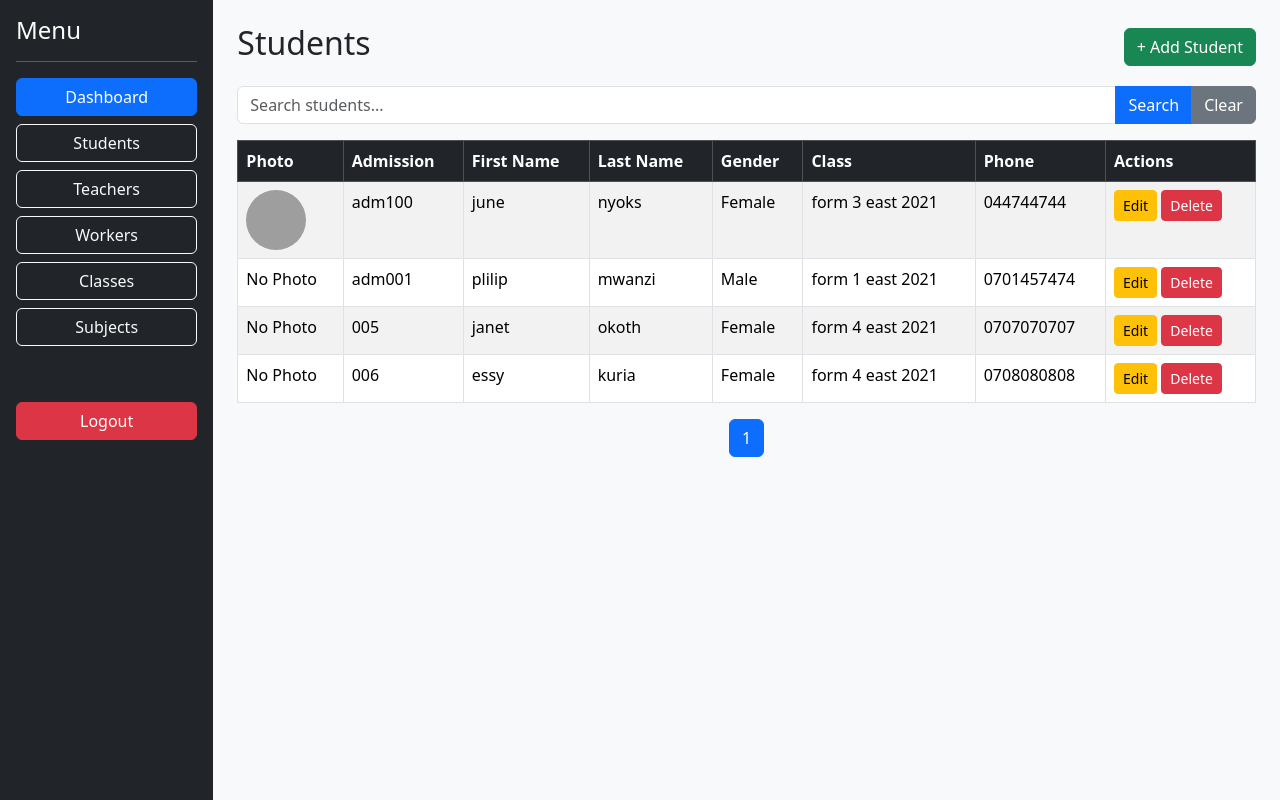
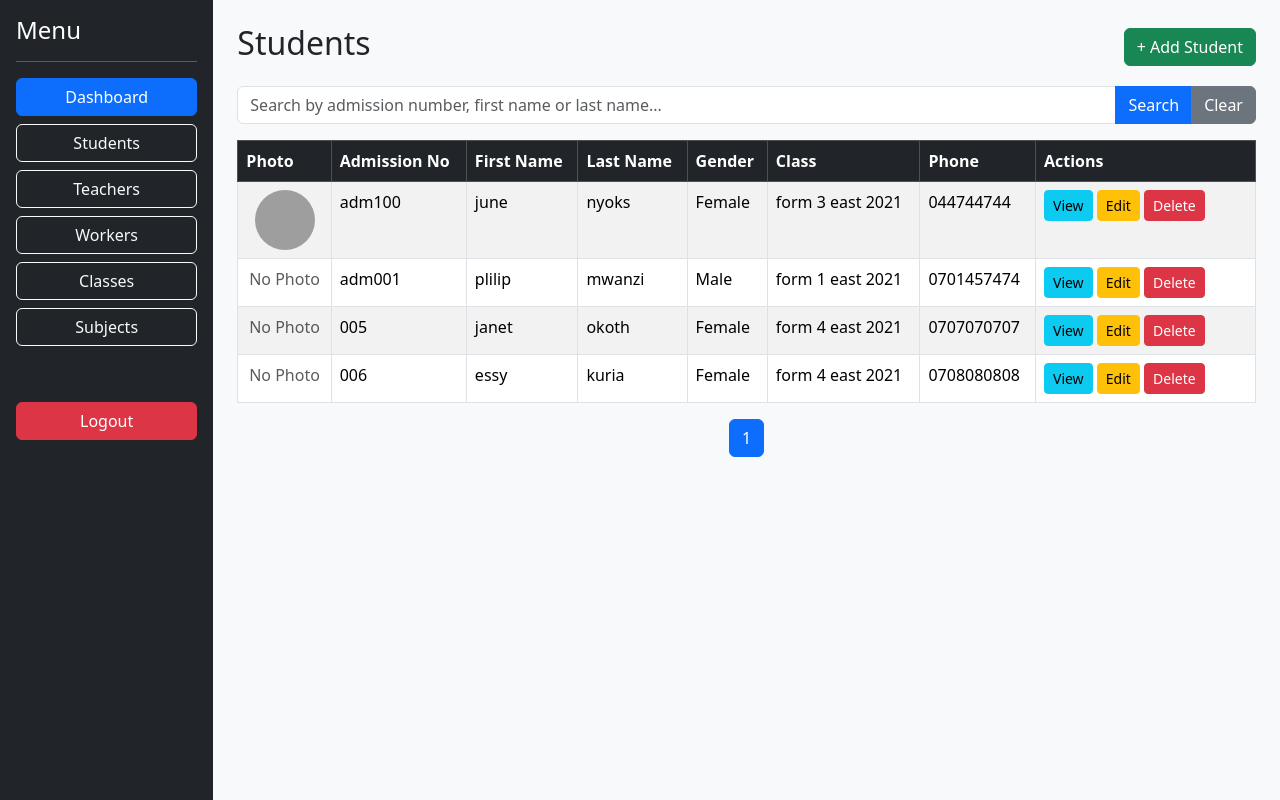
Before and after one commit to iasc12/SCHOOLMANAGEMENTSYSTEM, a Django app: page /students/ in a window 1280 px wide. Shown: the part 56-856 px from the top of the page. Run offline with Django 5.2, Linux system fonts and the light colour scheme; data comes from the database, SQL or seed files in the repository; grey boxes are pictures that could not be loaded.

Commit message:
add student  profile page

```diff
--- a/students/urls.py
+++ b/students/urls.py
@@ -6,4 +6,5 @@ urlpatterns = [
     path("add/", views.add_student, name="add_student"),
     path("edit/<int:pk>/", views.edit_student, name="edit_student"),
     path("delete/<int:pk>/", views.delete_student, name="delete_student"),
+    path("detail/<int:pk>/", views.student_detail, name="student_detail"),
 ]
--- a/students/views.py
+++ b/students/views.py
@@ -118,3 +118,18 @@ def delete_student(request, pk):
             "student": student,
         },
     )
+
+    # ==========================
+# STUDENT DETAIL
+# ==========================
+def student_detail(request, pk):
+
+    student = get_object_or_404(Student, pk=pk)
+
+    return render(
+        request,
+        "students/student_detail.html",
+        {
+            "student": student,
+        },
+    )
--- a/templates/students/student_list.html
+++ b/templates/students/student_list.html
@@ -1,6 +1,8 @@
 {% extends "base.html" %}
 
-{% block title %}Students{% endblock %}
+{% block title %}
+Students
+{% endblock %}
 
 {% block content %}
 
@@ -22,11 +24,11 @@
             type="text"
             name="search"
             class="form-control"
-            placeholder="Search students..."
+            placeholder="Search by admission number, first name or last name..."
             value="{{ search }}"
         >
 
-        <button class="btn btn-primary">
+        <button class="btn btn-primary" type="submit">
             Search
         </button>
 
@@ -38,21 +40,19 @@
 
 </form>
 
-<table class="table table-bordered table-striped">
+<table class="table table-bordered table-striped table-hover">
 
     <thead class="table-dark">
 
         <tr>
-
             <th>Photo</th>
-            <th>Admission</th>
+            <th>Admission No</th>
             <th>First Name</th>
             <th>Last Name</th>
             <th>Gender</th>
             <th>Class</th>
             <th>Phone</th>
-            <th>Actions</th>
-
+            <th width="220">Actions</th>
         </tr>
 
     </thead>
@@ -63,31 +63,44 @@
 
         <tr>
 
-            <td>
+            <td class="text-center">
 
                 {% if student.photo %}
 
                     <img src="{{ student.photo.url }}"
                          width="60"
                          height="60"
-                         style="border-radius:50%; object-fit:cover;">
+                         class="rounded-circle"
+                         style="object-fit: cover;">
 
                 {% else %}
 
+                    <span class="text-muted">
                         No Photo
+                    </span>
 
                 {% endif %}
 
             </td>
 
             <td>{{ student.admission_number }}</td>
+
             <td>{{ student.first_name }}</td>
+
             <td>{{ student.last_name }}</td>
+
             <td>{{ student.gender }}</td>
+
             <td>{{ student.school_class }}</td>
+
             <td>{{ student.phone_number }}</td>
 
             <td>
+
+                <a href="{% url 'student_detail' student.id %}"
+                   class="btn btn-info btn-sm">
+                    View
+                </a>
 
                 <a href="{% url 'edit_student' student.id %}"
                    class="btn btn-warning btn-sm">
@@ -108,7 +121,9 @@
         <tr>
 
             <td colspan="8" class="text-center">
+
                 No students found.
+
             </td>
 
         </tr>
@@ -119,7 +134,9 @@
 
 </table>
 
-<nav>
+<!-- Pagination -->
+
+<nav aria-label="Student Pagination">
 
     <ul class="pagination justify-content-center">
 
```
Also changed, not shown: templates/students/student_detail.html (added, +94 -0 lines). Lines whose indentation alone changed are shown as unchanged.
